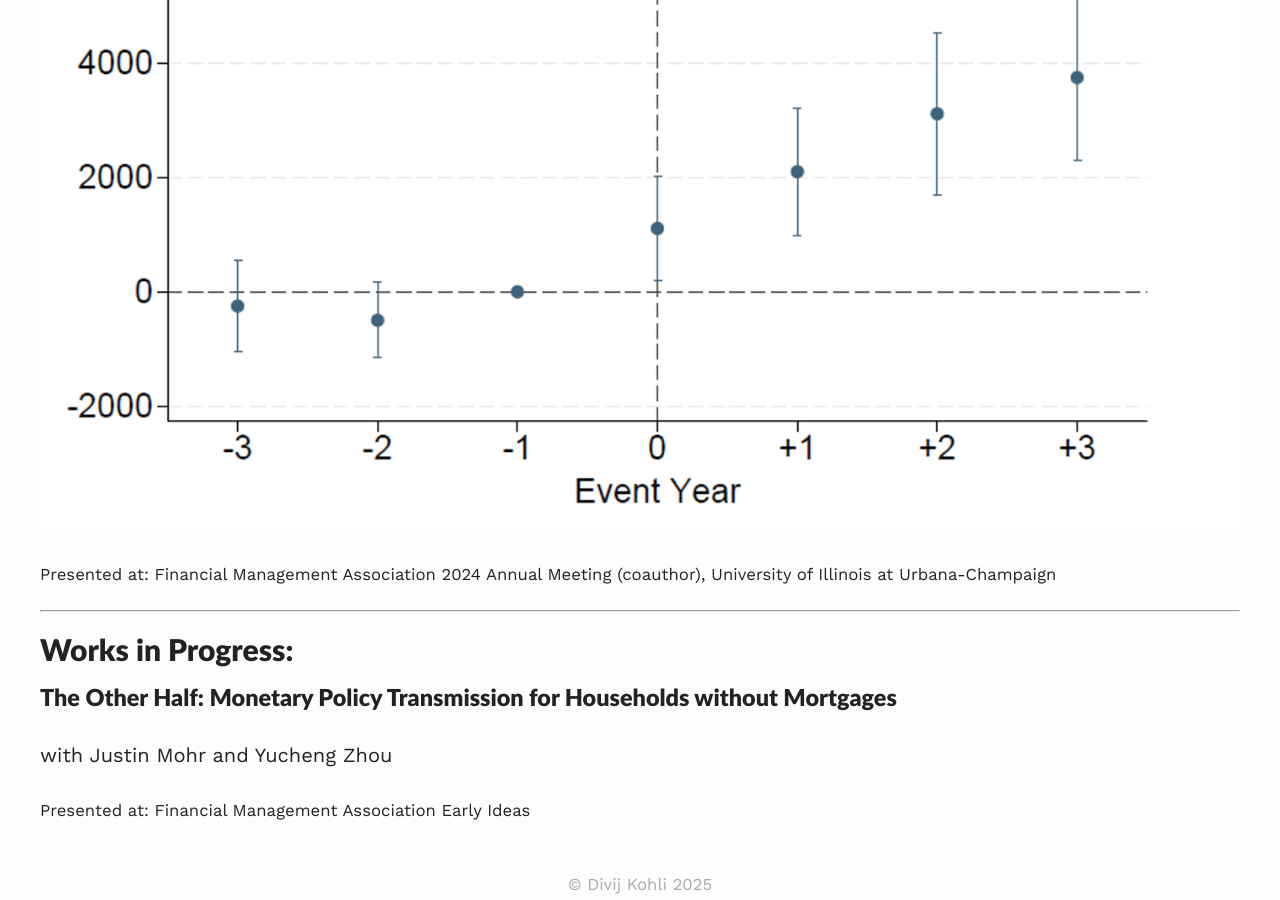
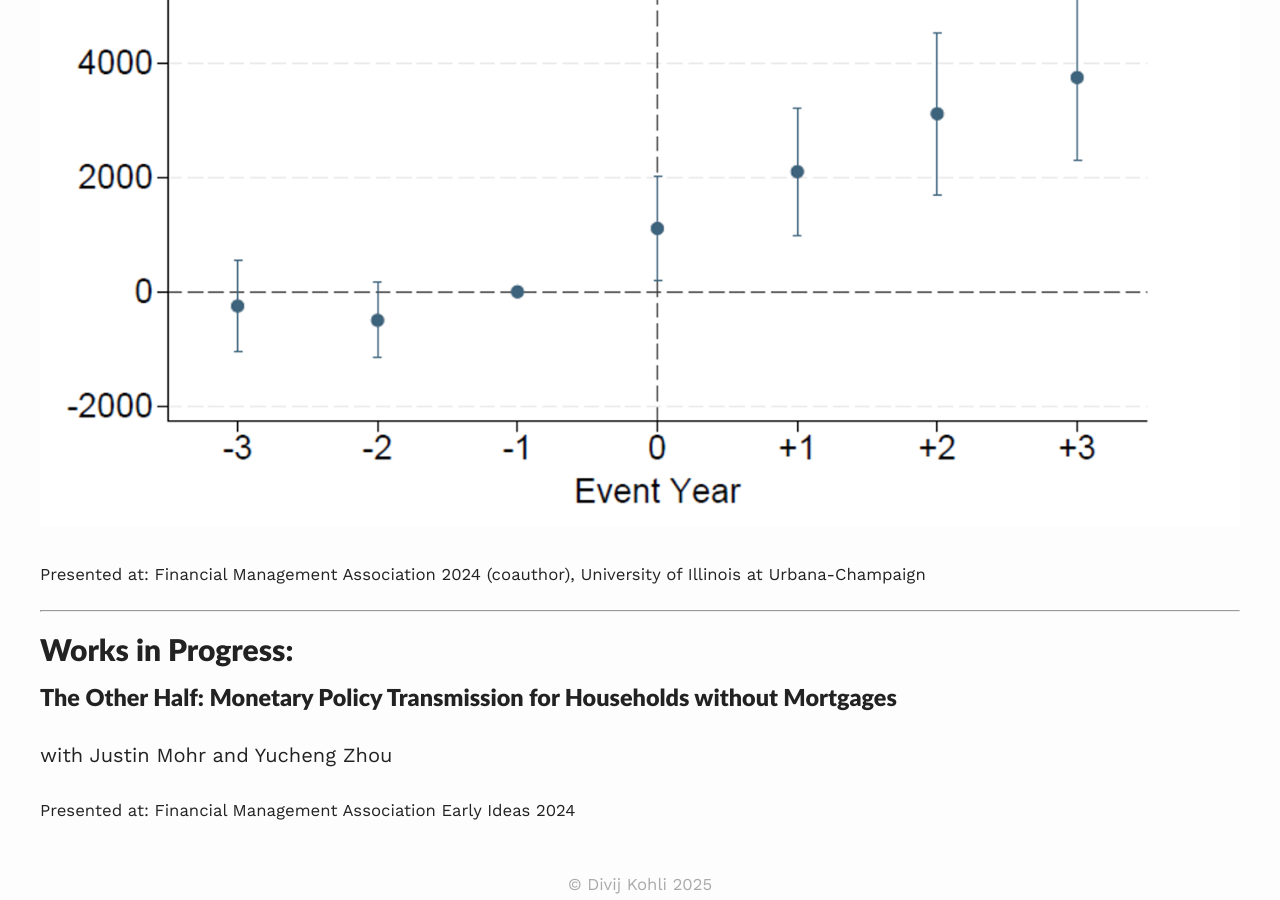
Before and after one commit to divijkohli/divijkohli.github.io, a Jekyll site: the page built from _pages/research.md, in a window 1280 px wide and 900 px high, scrolled down 2890 px. Built offline with Jekyll 4.4.1, drawn with Linux system fonts in a browser that asks for light colours; nearby versions of some CDN libraries.

Commit message:
Update research.md

```diff
--- a/_pages/research.md
+++ b/_pages/research.md
@@ -34,7 +34,7 @@ Credit card fraud is the most common type of identity fraud in the U.S., with a
 </p>
 ![Medical Debt Paper Chart]( {{ site.baseurl }}/assets/images/KM.png )
 <p align="justify"><small>
-Presented at: Financial Management Association 2024 Annual Meeting (coauthor), University of Illinois at Urbana-Champaign </small></p>
+Presented at: Financial Management Association 2024 (coauthor), University of Illinois at Urbana-Champaign </small></p>
 
 ---
 
@@ -44,5 +44,5 @@ Presented at: Financial Management Association 2024 Annual Meeting (coauthor), U
 with Justin Mohr and Yucheng Zhou
 
 <p align="justify"><small>
-Presented at: Financial Management Association Early Ideas
+Presented at: Financial Management Association Early Ideas 2024
 </small></p>
```
